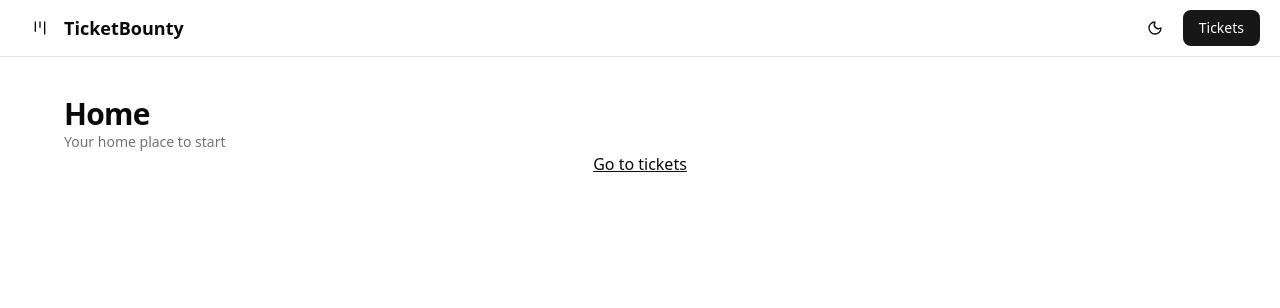
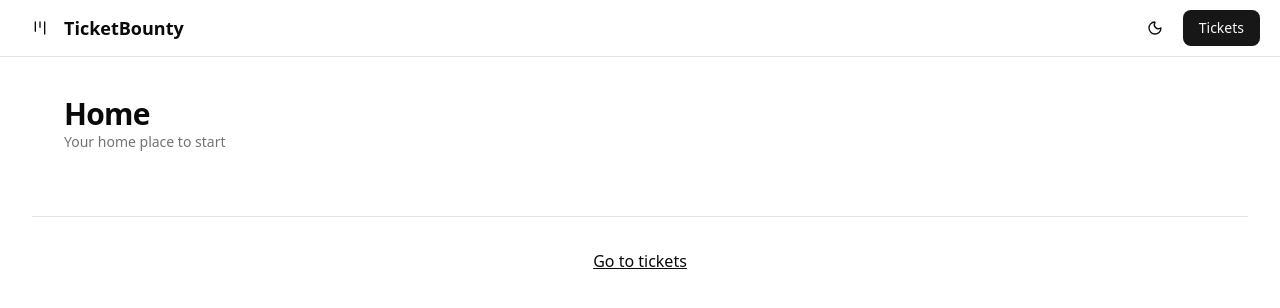
Before and after one commit to codeGoCodeNot/Ticket-system, a Next.js app: page / in a window 1280 px wide. Shown: the top 308 px of the page. Built offline with nearby package versions, Linux system fonts and the light colour scheme.

Commit message:
adding prefetch to Link for routing cache

```diff
--- a/src/app/page.tsx
+++ b/src/app/page.tsx
@@ -1,11 +1,16 @@
 import Link from "next/link";
 import { ticketsPath } from "../paths";
 import Heading from "../components/heading";
+import { Separator } from "../components/ui/separator";
 
 const HomePage = () => {
   return (
-    <div className="flex flex-1 flex-col">
+    <div className="flex flex-1 flex-col gap-y-8">
       <Heading title="Home" desc="Your home place to start" />
+
+      <div>
+        <Separator />
+      </div>
 
       <div className="flex flex-1 flex-col items-center">
         <Link href={ticketsPath()} className="underline">
--- a/src/features/ticket/components/ticket-item.tsx
+++ b/src/features/ticket/components/ticket-item.tsx
@@ -21,7 +21,7 @@ type TicketItemProps = {
 const TicketItem = ({ ticket, isDetail }: TicketItemProps) => {
   const detailButton = (
     <Button variant="outline" size="icon" asChild>
-      <Link href={ticketPath(ticket.id)} className="text-sm underline">
+      <Link prefetch href={ticketPath(ticket.id)} className="text-sm underline">
         <SquareArrowOutUpRight className="h-4 w-4" />
       </Link>
     </Button>
```
